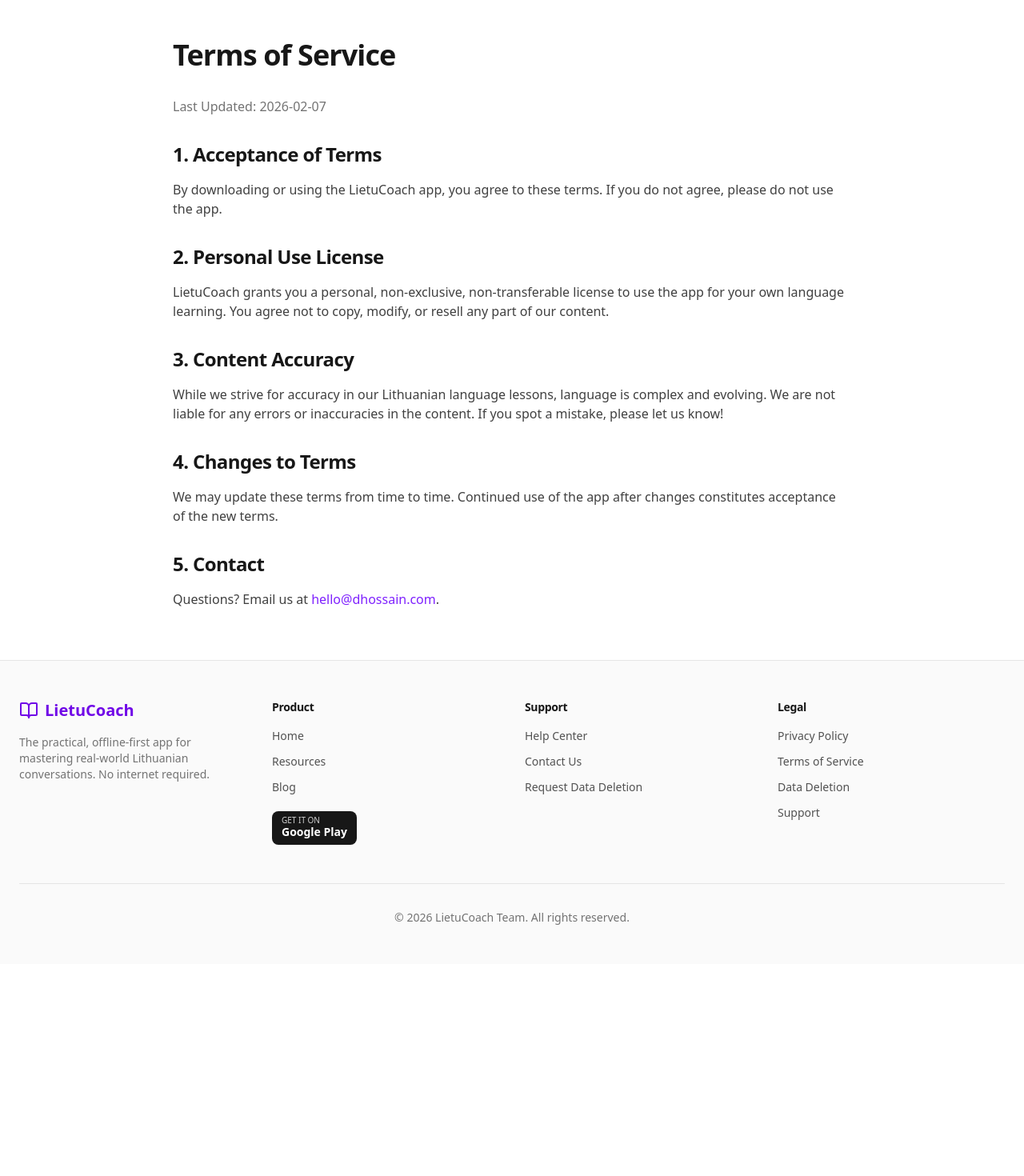
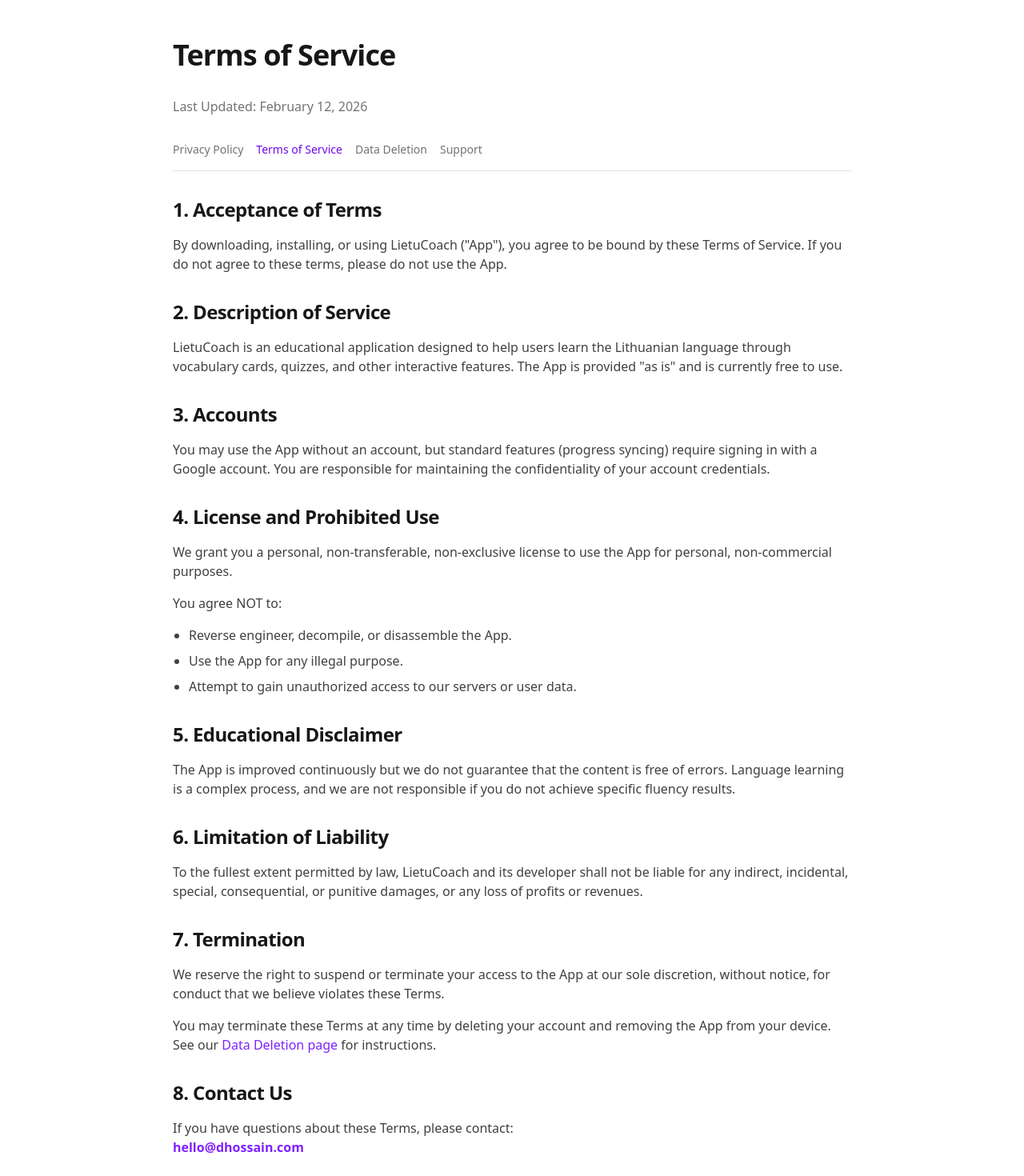
Before and after one commit to Shahadat99x/LietuCoach_WEB, a Next.js app: page /terms in a window 1280 px wide. Shown: the part 80-1550 px from the top of the page at 80% size. Before the commit the page ends 1285 px from the top, so only its background shows below. Built offline with nearby package versions, Linux system fonts and the light colour scheme; no server answers.

Commit message:
feat: add terms of service page

```diff
--- a/src/app/terms/page.tsx
+++ b/src/app/terms/page.tsx
@@ -1,50 +1,93 @@
 import { Metadata } from "next";
 import { siteConfig } from "@/config/site";
+import { LegalSubnav } from "@/components/legal/LegalSubnav";
 
 export const metadata: Metadata = {
   title: "Terms of Service",
-  description: `${siteConfig.name} Terms of Service.`,
+  description: `Terms of Service for ${siteConfig.name}.`,
+  openGraph: {
+    title: "Terms of Service | LietuCoach",
+    description: "Terms and conditions for using LietuCoach.",
+    type: "website",
+  },
 };
 
 export default function TermsPage() {
+  const lastUpdated = "February 12, 2026";
+
   return (
     <div className="container mx-auto max-w-4xl px-4 py-16 md:px-6">
       <h1 className="mb-8 font-heading text-4xl font-bold text-neutral-900">Terms of Service</h1>
-      <p className="mb-8 text-neutral-500">Last Updated: {siteConfig.lastUpdated}</p>
+      <p className="mb-8 text-neutral-500">Last Updated: {lastUpdated}</p>
+
+      <LegalSubnav />
 
       <div className="space-y-8 text-neutral-700">
         <section>
           <h2 className="mb-4 font-heading text-2xl font-bold text-neutral-900">1. Acceptance of Terms</h2>
-          <p>
-            By downloading or using the {siteConfig.name} app, you agree to these terms. If you do not agree, please do not use the app.
+          <p className="mb-4">
+            By downloading, installing, or using LietuCoach (&quot;App&quot;), you agree to be bound by these Terms of Service. If you do not agree to these terms, please do not use the App.
           </p>
         </section>
 
         <section>
-          <h2 className="mb-4 font-heading text-2xl font-bold text-neutral-900">2. Personal Use License</h2>
-          <p>
-            {siteConfig.name} grants you a personal, non-exclusive, non-transferable license to use the app for your own language learning. You agree not to copy, modify, or resell any part of our content.
+          <h2 className="mb-4 font-heading text-2xl font-bold text-neutral-900">2. Description of Service</h2>
+          <p className="mb-4">
+            LietuCoach is an educational application designed to help users learn the Lithuanian language through vocabulary cards, quizzes, and other interactive features. The App is provided &quot;as is&quot; and is currently free to use.
           </p>
         </section>
 
         <section>
-          <h2 className="mb-4 font-heading text-2xl font-bold text-neutral-900">3. Content Accuracy</h2>
-          <p>
-            While we strive for accuracy in our Lithuanian language lessons, language is complex and evolving. We are not liable for any errors or inaccuracies in the content. If you spot a mistake, please let us know!
+          <h2 className="mb-4 font-heading text-2xl font-bold text-neutral-900">3. Accounts</h2>
+          <p className="mb-4">
+            You may use the App without an account, but standard features (progress syncing) require signing in with a Google account. You are responsible for maintaining the confidentiality of your account credentials.
           </p>
         </section>
 
         <section>
-          <h2 className="mb-4 font-heading text-2xl font-bold text-neutral-900">4. Changes to Terms</h2>
-          <p>
-            We may update these terms from time to time. Continued use of the app after changes constitutes acceptance of the new terms.
+          <h2 className="mb-4 font-heading text-2xl font-bold text-neutral-900">4. License and Prohibited Use</h2>
+          <p className="mb-4">
+            We grant you a personal, non-transferable, non-exclusive license to use the App for personal, non-commercial purposes.
+          </p>
+          <p className="mb-4">
+            You agree NOT to:
+          </p>
+          <ul className="list-disc space-y-2 pl-5">
+            <li>Reverse engineer, decompile, or disassemble the App.</li>
+            <li>Use the App for any illegal purpose.</li>
+            <li>Attempt to gain unauthorized access to our servers or user data.</li>
+          </ul>
+        </section>
+
+        <section>
+          <h2 className="mb-4 font-heading text-2xl font-bold text-neutral-900">5. Educational Disclaimer</h2>
+          <p className="mb-4">
+            The App is improved continuously but we do not guarantee that the content is free of errors. Language learning is a complex process, and we are not responsible if you do not achieve specific fluency results.
           </p>
         </section>
 
         <section>
-          <h2 className="mb-4 font-heading text-2xl font-bold text-neutral-900">5. Contact</h2>
+          <h2 className="mb-4 font-heading text-2xl font-bold text-neutral-900">6. Limitation of Liability</h2>
+          <p className="mb-4">
+            To the fullest extent permitted by law, LietuCoach and its developer shall not be liable for any indirect, incidental, special, consequential, or punitive damages, or any loss of profits or revenues.
+          </p>
+        </section>
+
+        <section>
+          <h2 className="mb-4 font-heading text-2xl font-bold text-neutral-900">7. Termination</h2>
+          <p className="mb-4">
+            We reserve the right to suspend or terminate your access to the App at our sole discretion, without notice, for conduct that we believe violates these Terms.
+          </p>
+          <p className="mb-4">
+            You may terminate these Terms at any time by deleting your account and removing the App from your device. See our <a href="/data-deletion" className="text-violet-600 hover:underline">Data Deletion page</a> for instructions.
+          </p>
+        </section>
+
+        <section>
+          <h2 className="mb-4 font-heading text-2xl font-bold text-neutral-900">8. Contact Us</h2>
           <p>
-            Questions? Email us at <a href={`mailto:${siteConfig.links.supportEmail}`} className="text-violet-600 hover:underline">{siteConfig.links.supportEmail}</a>.
+            If you have questions about these Terms, please contact: <br />
+            <strong><a href="mailto:hello@dhossain.com" className="text-violet-600 hover:underline">hello@dhossain.com</a></strong>
           </p>
         </section>
       </div>
```
